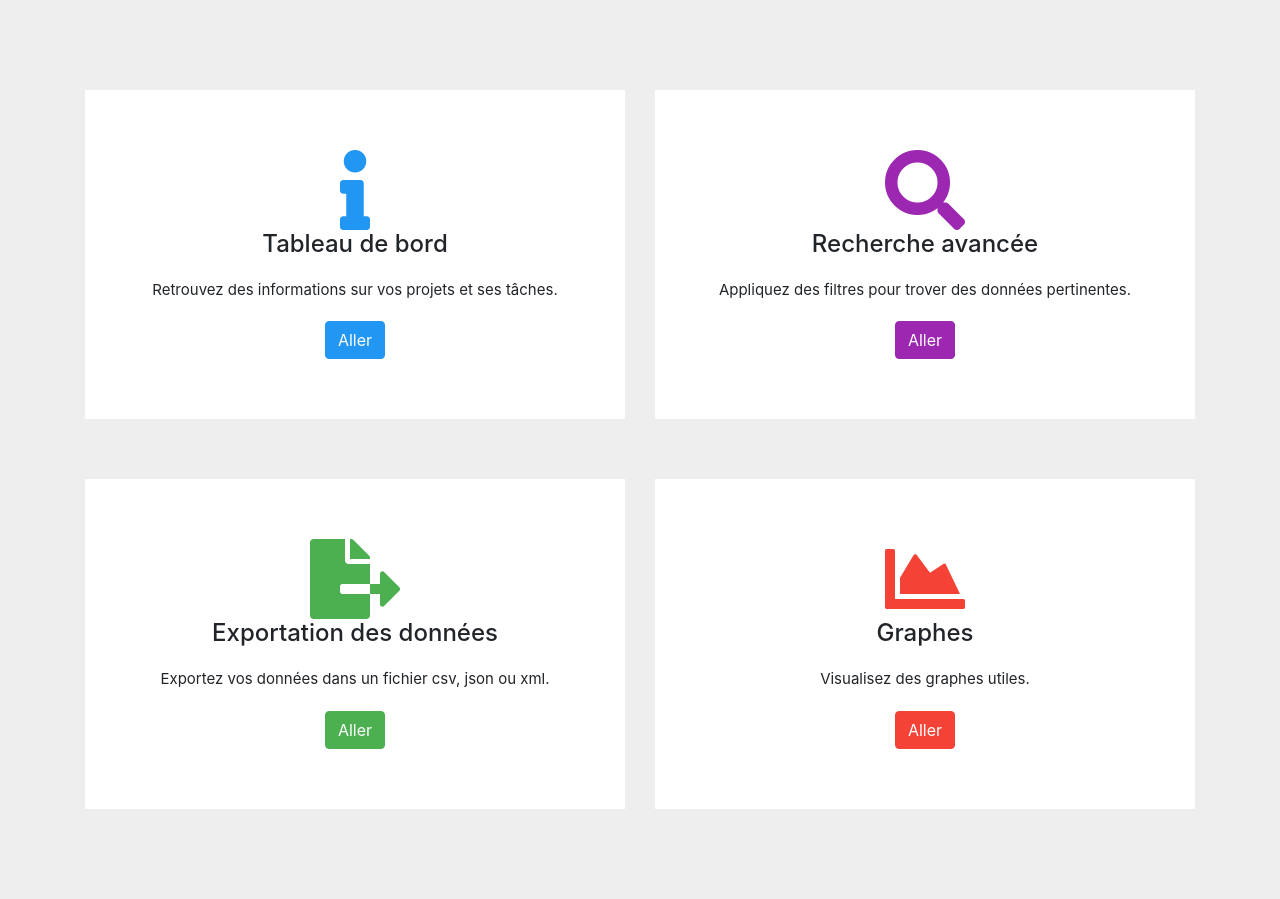
After one commit to Nawti35/Django, a Django app: page /taskmanager/menu/ in a window 1280 px wide. The commit adds this page. Run offline with Django 3.2, Linux system fonts and the light colour scheme; the visitor is signed in with stand-in values (Sample User, id 1); some libraries are stand-ins or nearby versions.

Commit message:
Template du menu ajouté

```diff
--- /dev/null
+++ b/calendme/taskmanager/static/css/menu.css
@@ -0,0 +1,28 @@
+body{
+    background: #eee;
+}
+span{
+    font-size:15px;
+}
+a{
+  text-decoration:none;
+  color: #0062cc;
+  border-bottom:2px solid #0062cc;
+}
+.box{
+    padding:60px 0px;
+}
+
+.box-part{
+    background:#FFF;
+    border-radius:0;
+    padding:60px 10px;
+    margin:30px 0px;
+}
+.text{
+    margin:20px 0px;
+}
+
+.fa{
+     color:#4183D7;
+}
--- /dev/null
+++ b/calendme/taskmanager/templates/taskmanager/menu.html
@@ -0,0 +1,119 @@
+{% load static %}
+<html lang="fr"><head>
+    <meta charset="UTF-8">
+
+    <title>
+
+        Calend-me
+
+    </title>
+
+    <link href="//maxcdn.bootstrapcdn.com/bootstrap/4.1.1/css/bootstrap.min.css" rel="stylesheet" id="bootstrap-css">
+<script src="//maxcdn.bootstrapcdn.com/bootstrap/4.1.1/js/bootstrap.min.js"></script>
+<script src="//cdnjs.cloudflare.com/ajax/libs/jquery/3.2.1/jquery.min.js"></script>
+
+
+
+    <!-- Font Awesome -->
+<link rel="stylesheet" href="https://use.fontawesome.com/releases/v5.8.2/css/all.css">
+
+    <link rel="stylesheet" type="text/css" href="{% static 'css/menu.css' %}">
+
+
+</head>
+
+<body>
+    <div class="box">
+    <div class="container">
+     	<div class="row">
+
+			    <div class="col-lg-6 col-md-6 col-sm-6 col-xs-18">
+
+					<div class="box-part text-center">
+
+                        <i class="fas fa-info fa-5x" aria-hidden="true" style="color: #2196F3;"></i>
+
+						<div class="title">
+							<h4>Tableau de bord</h4>
+						</div>
+
+						<div class="text">
+							<span>Retrouvez des informations sur vos projets et ses tâches.</span>
+						</div>
+
+						<a href="#" class="btn btn-primary" style="background-color: #2196F3;
+    border-color: #2196F3;">Aller</a>
+
+					 </div>
+				</div>
+
+				 <div class="col-lg-6 col-md-6 col-sm-6 col-xs-18">
+
+					<div class="box-part text-center">
+
+					    <i class="fas fa-search fa-5x" aria-hidden="true" style="color: #9C27B0;"></i>
+
+						<div class="title">
+							<h4>Recherche avancée</h4>
+						</div>
+
+						<div class="text">
+							<span>Appliquez des filtres pour trover des données pertinentes.</span>
+						</div>
+
+						<a href="#" class="btn btn-primary" style="background-color: #9C27B0;
+    border-color: #9C27B0;">Aller</a>
+
+					 </div>
+				</div>
+
+
+
+				<div class="col-lg-6 col-md-6 col-sm-6 col-xs-18">
+
+					<div class="box-part text-center">
+
+                        <i class="fas fa-file-export fa-5x" aria-hidden="true" style="color: #4CAF50;"></i>
+
+						<div class="title">
+							<h4>Exportation des données</h4>
+						</div>
+
+						<div class="text">
+							<span>Exportez vos données dans un fichier csv, json ou xml.</span>
+						</div>
+
+						<a href="#" class="btn btn-primary" style="background-color: #4CAF50;
+    border-color: #4CAF50;">Aller</a>
+
+					 </div>
+				</div>
+
+
+
+				 <div class="col-lg-6 col-md-6 col-sm-6 col-xs-18">
+
+					<div class="box-part text-center">
+
+                        <i class="fas fa-chart-area fa-5x" aria-hidden="true" style="color: #F44336;"></i>
+
+						<div class="title">
+							<h4>Graphes</h4>
+						</div>
+
+						<div class="text">
+							<span>Visualisez des graphes utiles.</span>
+						</div>
+
+						<a href="#" class="btn btn-primary" style="background-color: #F44336;
+    border-color: #F44336;">Aller</a>
+
+					 </div>
+				</div>
+
+		</div>
+    </div>
+</div>
+
+</body>
+</html>
--- a/calendme/taskmanager/templates/taskmanager/presentF1.html
+++ b/calendme/taskmanager/templates/taskmanager/presentF1.html
@@ -21,6 +21,8 @@
     <script src="https://maxcdn.bootstrapcdn.com/bootstrap/4.4.1/js/bootstrap.min.js"></script>
 
     <!-- CECI EST LE TEMPLATE DE BASE DU SITE WEB, L'ENSEMBLE DES TEMPLATES SONT BASES SUR CELUI CI -->
+
+
 </head>
 
 <body>
--- a/calendme/taskmanager/urls.py
+++ b/calendme/taskmanager/urls.py
@@ -16,4 +16,6 @@ urlpatterns = [
     path('exportxml', views.exportxml, name = 'exportxml'),
     path('present/mytasks',views.mytask, name='mes tâches'),
     path('present/',views.presentF1, name  = 'F1start'),
+    path('menu/',views.menu, name  = 'menu'),
+
 ]
--- a/calendme/taskmanager/views.py
+++ b/calendme/taskmanager/views.py
@@ -216,3 +216,8 @@ def mytask(request):
 @login_required
 def presentF1(request):
    return render(request,'taskmanager/presentF1.html')
+
+
+@login_required
+def menu(request):
+   return render(request,'taskmanager/menu.html')
```
